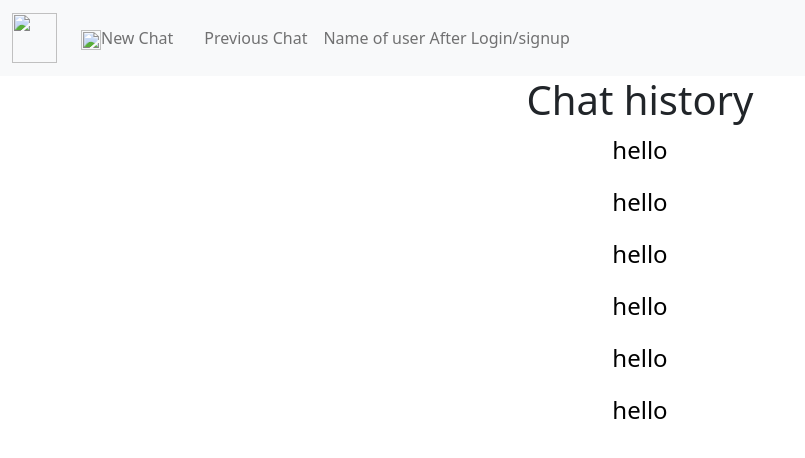
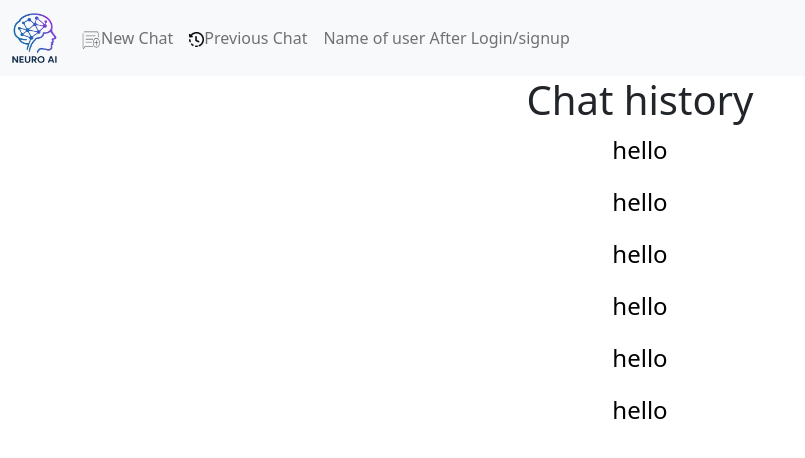
Before and after one commit to AwaizSayed444/NeuroAI, a plain HTML site: page chatHistory.html in a window 1280 px wide. Shown: the whole page, without its empty margins (0-805 px from the left). Drawn offline with nearby package versions, Linux system fonts and the light colour scheme; the site is published under a folder, as on GitHub Pages, so addresses that start at the root find nothing.

Commit message:
Some Changes

```diff
--- a/chatHistory.html
+++ b/chatHistory.html
@@ -7,14 +7,14 @@
       href="https://cdn.jsdelivr.net/npm/bootstrap@5.0.2/dist/css/bootstrap.min.css"
       rel="stylesheet"
     />
-    <link rel="icon" type="image/x-icon" href="/images/TitleLogo.png" />
+    <link rel="icon" type="image/x-icon" href="images/TitleLogo.png" />
     <title>Neuro AI</title>
   </head>
   <body>
     <nav class="navbar navbar-expand-lg navbar-light bg-light">
       <div class="container-fluid">
         <a class="navbar-brand" href="#">
-          <img src="/images/Logo.png" alt="" width="45" height="50" />
+          <img src="images/Logo.png" alt="" width="45" height="50" />
         </a>
         <button
           class="navbar-toggler"
@@ -30,17 +30,13 @@
         <div class="collapse navbar-collapse" id="navbarNavAltMarkup">
           <div class="navbar-nav">
             <!-- <a class="nav-link active" aria-current="page" href="#">Home</a> -->
-            <a class="nav-link" href="#"
+            <a class="nav-link" href="newChat.html"
+              ><img src="images/NewChat.png" alt="" width="20" height="20" />New
+              Chat</a
+            >
+            <a class="nav-link" href="chatHistory.html"
               ><img
-                src="/images/NewChat.png"
-                alt=""
-                width="20"
-                height="20"
-              />New Chat</a
-            >
-            <a class="nav-link" href="#"
-              ><img
-                src="/images/History.png"
+                src="images/History.png"
                 alt=""
                 width="15"
                 height="15"
```
Also changed, not shown: 1 other file.
